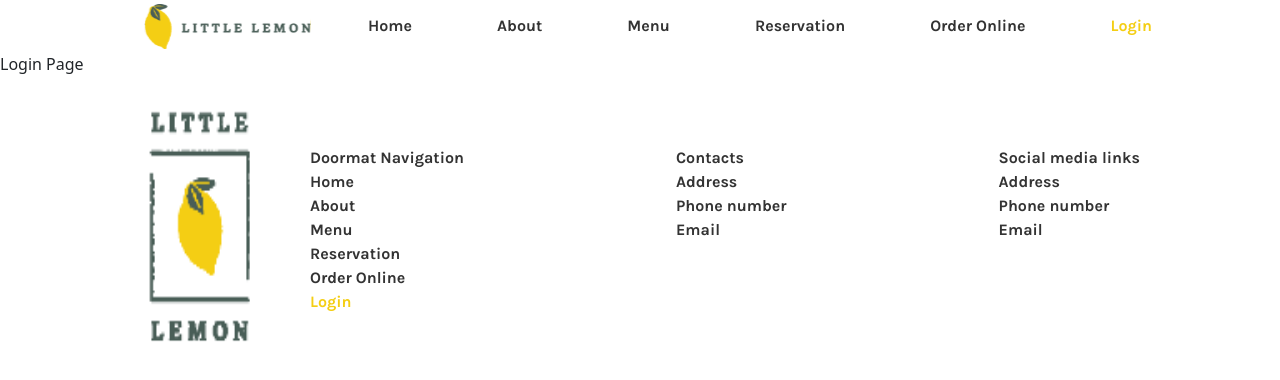
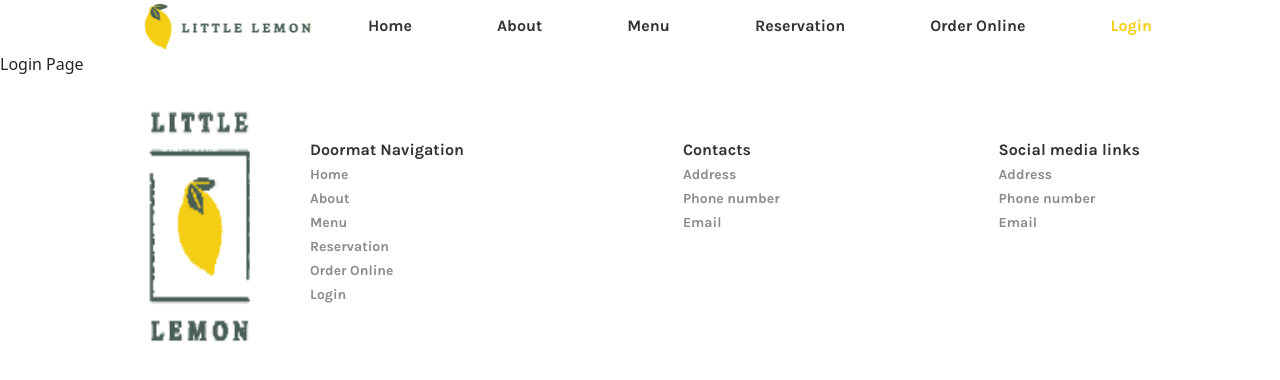
Before and after one commit to Sahar-AbdelSamad/little-lemon, a React (Create React App) app: page /login in a window 1280 px wide. Shown: the top 380 px of the page. Built offline with nearby package versions, Linux system fonts and the light colour scheme; the HTML template or start-up script is replaced by a standard one; a web font is replaced by a local one.

Commit message:
Fix footer

```diff
--- a/src/components/header_footer.css
+++ b/src/components/header_footer.css
@@ -6,8 +6,8 @@
   color: var(--primary-color-yellow);
 }
 
-.navigation a:focus,
-.navigation a:hover {
+.header .navigation a:focus,
+.header .navigation a:hover {
   border-bottom: 1px solid var(--primary-color-yellow);
 }
 
@@ -66,13 +66,13 @@
   padding-left: 20px !important;
 }
 
-.footer .navigation {
+.footer .menu-nav {
   display: flex;
+  gap: 0;
 }
 
-.footer .navigation ul {
-  flex-direction: column;
-  align-items: start;
+.footer .hamburgerbtn {
+  display: none;
 }
 
 .header,
@@ -80,6 +80,12 @@
   display: flex;
   align-items: center;
   justify-content: space-between;
+}
+
+.footer {
+  display: flex;
+  align-items: center;
+  justify-content: space-around;
 }
 
 .navigation ul,
@@ -110,9 +116,25 @@ a {
   margin-left: 0;
 }
 
+.footer-links li a {
+  color: #8c8c8c!important;
+  font-size: 14px;
+}
+
 .footer-links>div {
   float: left;
   margin: 12px;
+}
+.footer>a:first-child,
+.footer-links>div:first-child {
+  display: none;
+}
+
+@media screen and (min-width:320px) {
+  .footer>a:first-child,
+  .footer-links>div:first-child {
+    display: block;
+  }
 }
 
 @media screen and (min-width:768px) {
@@ -142,7 +164,7 @@ a {
     flex: 1;
   }
 
-  .navigation ul {
+  .header .navigation ul {
     display: flex;
     flex-direction: row;
     align-items: center;
```
Also changed, not shown: src/components/Footer.js (indentation only).
